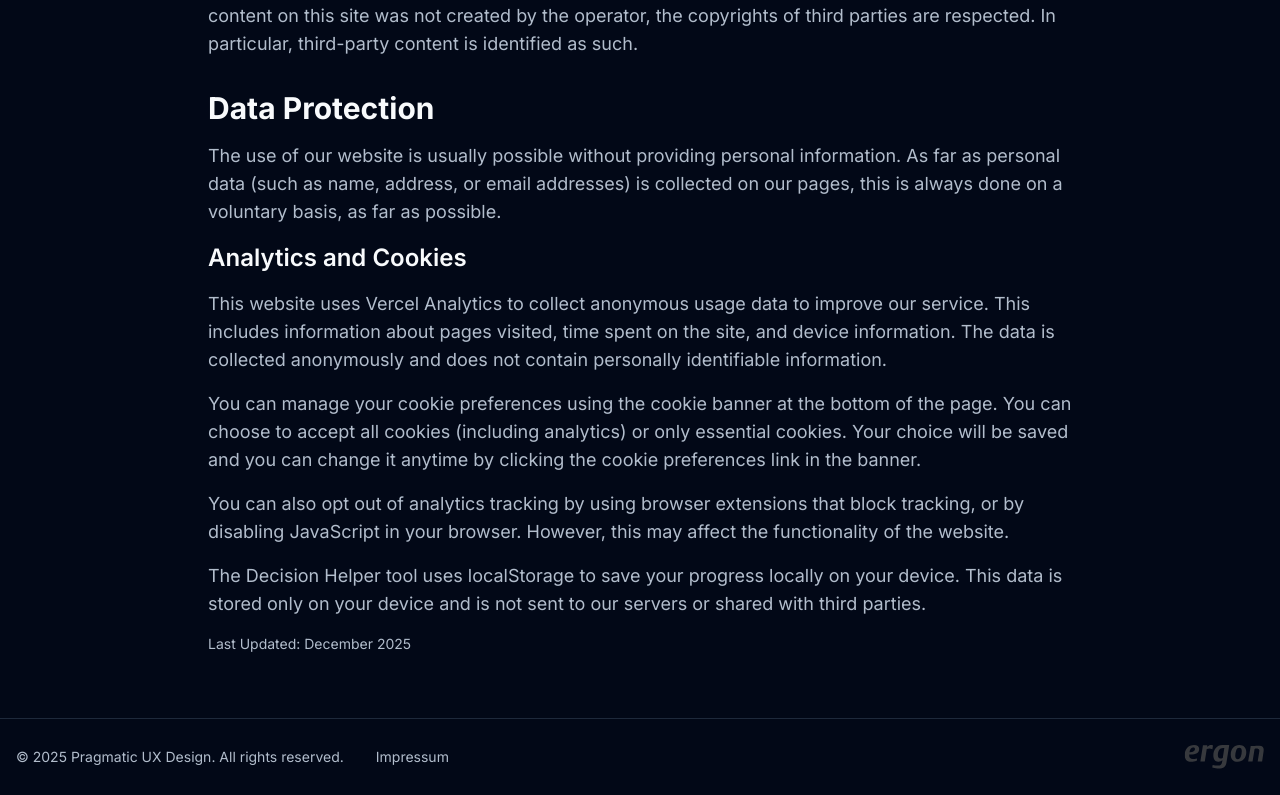
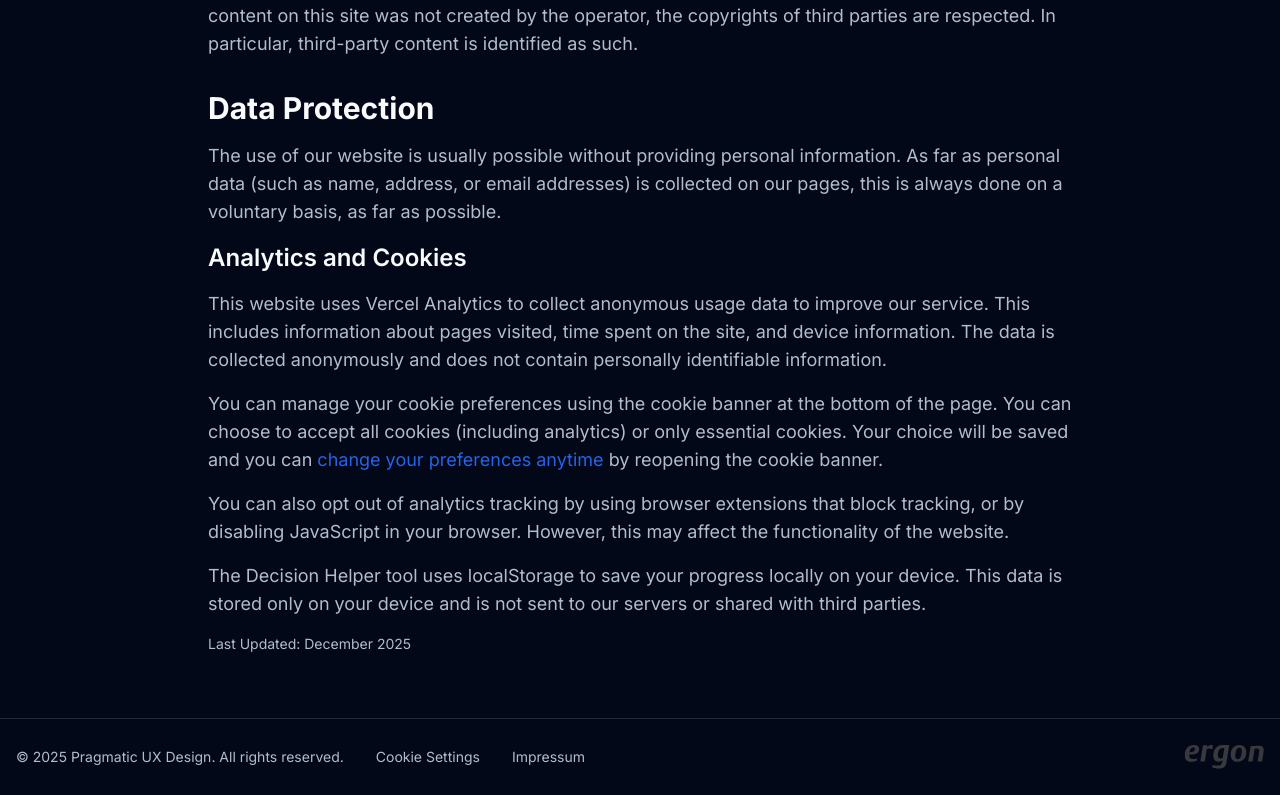
Before and after one commit to pfederi/pragmaticux, a Next.js app: page /impressum in a window 1280 px wide. Shown: the part 1064-1859 px from the top of the page. Built offline with nearby package versions, Linux system fonts and the light colour scheme.

Commit message:
Implement cookie banner reopening functionality in Impressum and Footer components. Enhance user experience by allowing users to change cookie preferences easily. Update CookieBanner component to manage display logic based on user consent and force show flag.

```diff
--- a/app/impressum/page.tsx
+++ b/app/impressum/page.tsx
@@ -63,7 +63,35 @@ export default function ImpressumPage() {
                 This website uses Vercel Analytics to collect anonymous usage data to improve our service. This includes information about pages visited, time spent on the site, and device information. The data is collected anonymously and does not contain personally identifiable information.
               </p>
               <p>
-                You can manage your cookie preferences using the cookie banner at the bottom of the page. You can choose to accept all cookies (including analytics) or only essential cookies. Your choice will be saved and you can change it anytime by clicking the cookie preferences link in the banner.
+                You can manage your cookie preferences using the cookie banner at the bottom of the page. You can choose to accept all cookies (including analytics) or only essential cookies. Your choice will be saved and you can{' '}
+                <span
+                  onClick={() => {
+                    if (typeof window !== 'undefined' && window.reopenCookieBanner) {
+                      window.reopenCookieBanner()
+                    } else {
+                      // Fallback: force show banner via localStorage
+                      localStorage.setItem('cookie-banner-force-show', 'true')
+                      window.location.reload()
+                    }
+                  }}
+                  className="text-primary hover:underline cursor-pointer"
+                  role="button"
+                  tabIndex={0}
+                  onKeyDown={(e) => {
+                    if (e.key === 'Enter' || e.key === ' ') {
+                      e.preventDefault()
+                      if (typeof window !== 'undefined' && window.reopenCookieBanner) {
+                        window.reopenCookieBanner()
+                      } else {
+                        localStorage.setItem('cookie-banner-force-show', 'true')
+                        window.location.reload()
+                      }
+                    }
+                  }}
+                >
+                  change your preferences anytime
+                </span>
+                {' '}by reopening the cookie banner.
               </p>
               <p>
                 You can also opt out of analytics tracking by using browser extensions that block tracking, or by disabling JavaScript in your browser. However, this may affect the functionality of the website.
--- a/components/CookieBanner.tsx
+++ b/components/CookieBanner.tsx
@@ -2,6 +2,13 @@
 
 import { useState, useEffect } from 'react'
 import { X } from 'lucide-react'
+
+// Global function to reopen cookie banner
+declare global {
+  interface Window {
+    reopenCookieBanner?: () => void;
+  }
+}
 
 export default function CookieBanner() {
   const [showBanner, setShowBanner] = useState(false)
@@ -11,14 +18,26 @@ export default function CookieBanner() {
     // Prüfe, ob bereits eine Entscheidung getroffen wurde
     const consent = localStorage.getItem('cookie-consent')
     const analytics = localStorage.getItem('analytics-enabled')
+    const forceShow = localStorage.getItem('cookie-banner-force-show')
 
-    if (!consent) {
-      // Zeige Banner nur, wenn noch keine Entscheidung getroffen wurde
+    if (forceShow === 'true' || !consent) {
+      // Zeige Banner wenn forced oder noch keine Entscheidung getroffen wurde
       setShowBanner(true)
+      localStorage.removeItem('cookie-banner-force-show') // Reset force flag
     } else if (analytics === 'true') {
       setAnalyticsEnabled(true)
       // Hier könntest du Analytics aktivieren
       console.log('Analytics enabled')
+    }
+
+    // Global function to reopen banner
+    window.reopenCookieBanner = () => {
+      setShowBanner(true)
+    }
+
+    return () => {
+      // Cleanup
+      delete window.reopenCookieBanner
     }
   }, [])
 
--- a/components/Footer.tsx
+++ b/components/Footer.tsx
@@ -1,3 +1,5 @@
+'use client'
+
 import Link from 'next/link'
 
 export default function Footer() {
@@ -10,6 +12,20 @@ export default function Footer() {
             &copy; 2025 Pragmatic UX Design. All rights reserved.
           </p>
             <div className="flex gap-4 text-xs sm:text-sm text-muted-foreground">
+              <button
+                onClick={() => {
+                  if (typeof window !== 'undefined' && window.reopenCookieBanner) {
+                    window.reopenCookieBanner()
+                  } else {
+                    // Fallback: force show banner via localStorage
+                    localStorage.setItem('cookie-banner-force-show', 'true')
+                    window.location.reload()
+                  }
+                }}
+                className="hover:text-foreground transition-colors focus:outline-none focus:ring-2 focus:ring-primary focus:ring-offset-2 rounded-md px-2 py-1 cursor-pointer bg-transparent border-none"
+              >
+                Cookie Settings
+              </button>
               <Link href="/impressum" className="hover:text-foreground transition-colors focus:outline-none focus:ring-2 focus:ring-primary focus:ring-offset-2 rounded-md px-2 py-1">
                 Impressum
               </Link>
```
